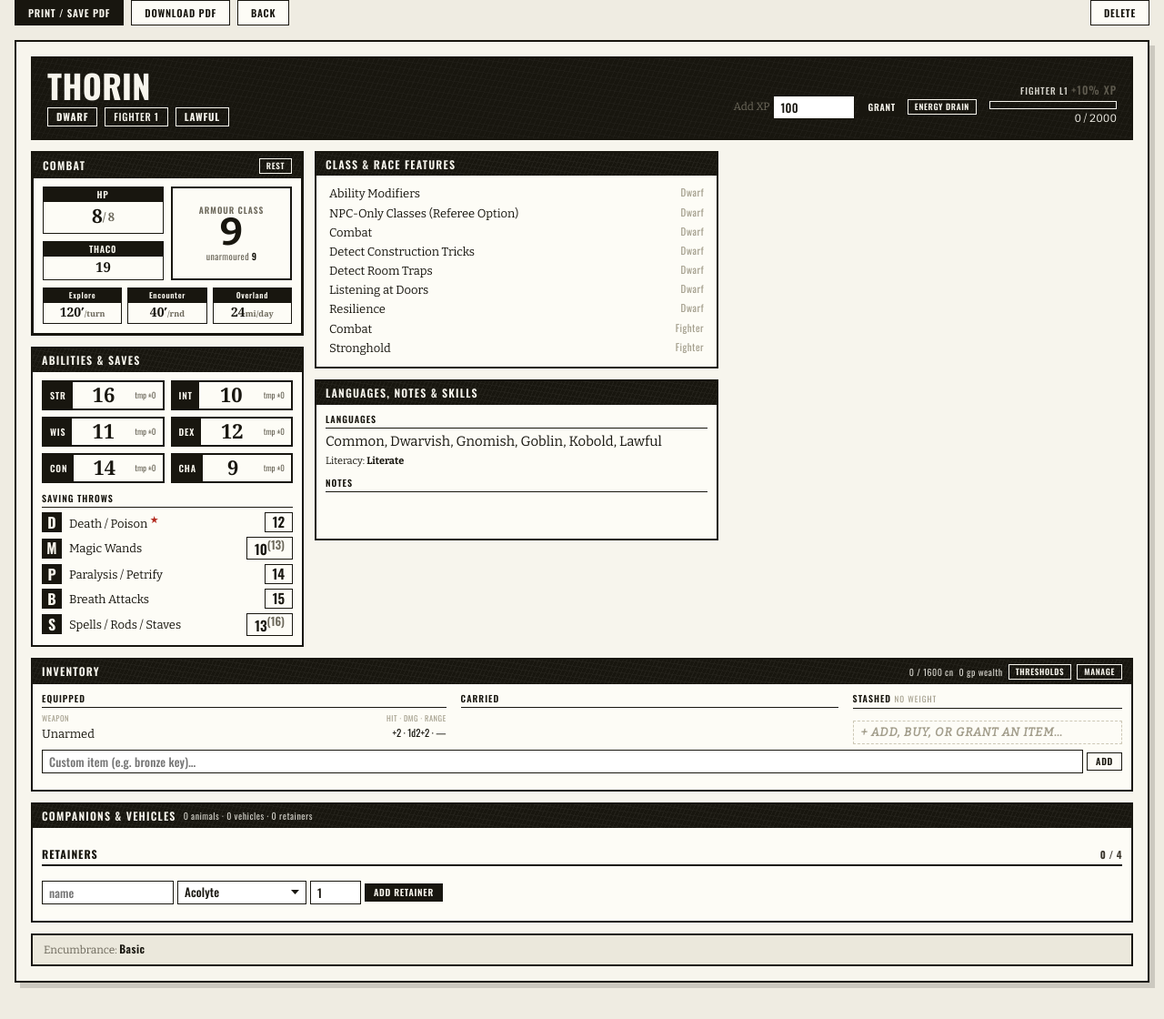
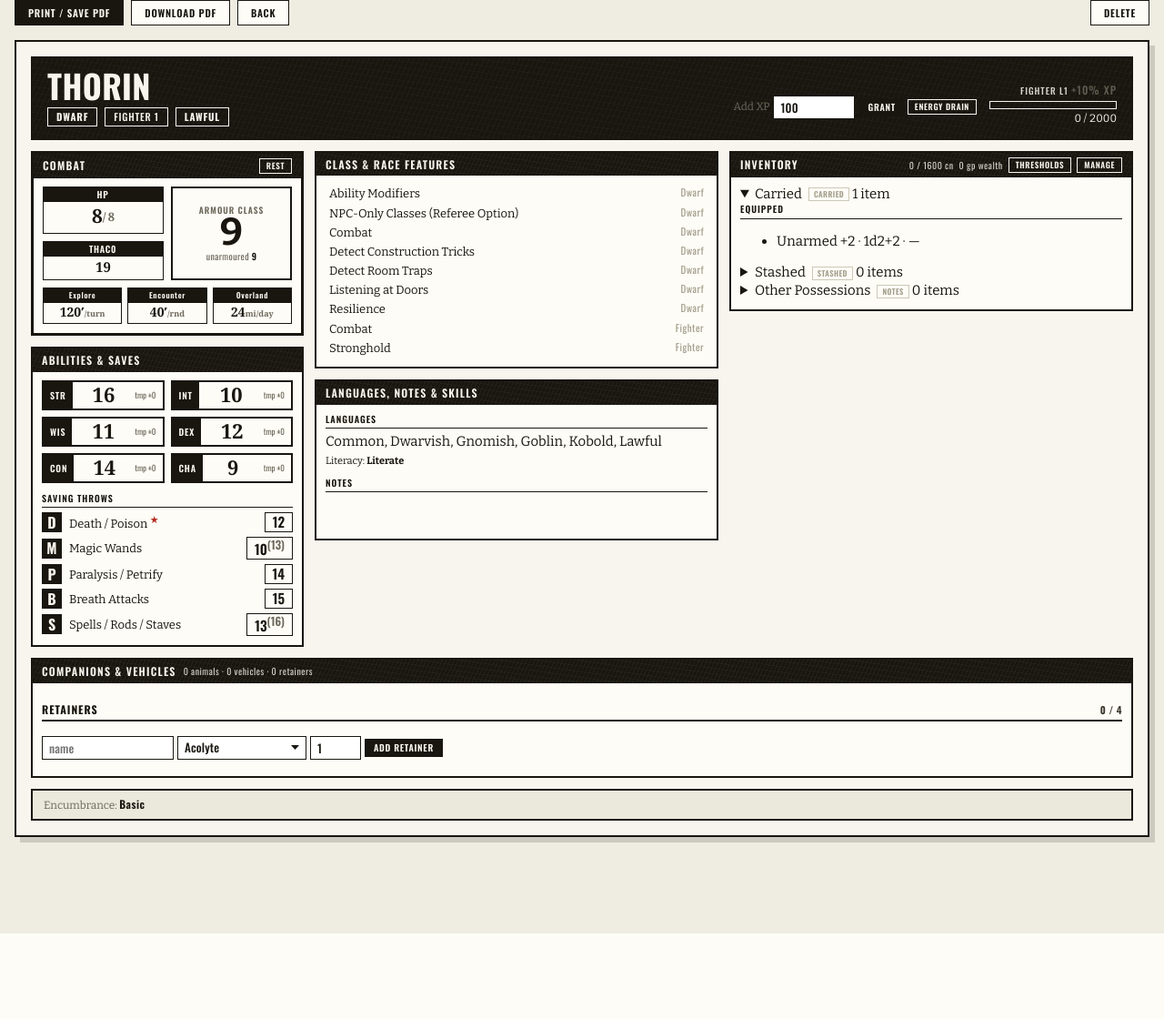
Before and after one commit to PaulWRoberts/aose_character_builder, a FastAPI app: page /character/thorin in a window 1280 px wide. Shown: the part 32-1152 px from the top of the page at 91% size. After the commit the page ends 1058 px from the top, so only its background shows below. Run offline with FastAPI, Linux system fonts and the light colour scheme.

Commit message:
feat(inventory): render all inventories as collapsible panes; inventory to col 3, spells full-width

```diff
--- /dev/null
+++ b/aose/web/templates/_inv_pane.html
@@ -0,0 +1,126 @@
+{# One top-level inventory rendered as a collapsible <details> pane. Triggers
+   only — per-item / per-container modals are rendered in the overlay block of
+   sheet.html. `prefix` is the modal id-prefix for this group's loose rows
+   (e.g. "carried", "animal-<id>"). `src_id` is the group's instance id (empty
+   for person buckets). `open` opens the pane by default. #}
+{% macro inv_pane(group, prefix, src_id, open) %}
+{%- set n_items = group.loose|length + group.equipped_attacks|length
+                  + group.equipped_worn|length + group.equipped_magic|length
+                  + group.containers|length -%}
+<details class="inv-pane"{% if open %} open{% endif %} data-pane-kind="{{ group.kind }}">
+  <summary class="inv-pane-head">
+    <span class="inv-pane-name">{{ group.label }}</span>
+    <span class="tag faint">{{ group.kind }}</span>
+    <span class="inv-pane-summary">
+      {{ n_items }} item{{ '' if n_items == 1 else 's' }}
+      {%- if group.coins %} · {% for c in group.coins %}{{ c.count }}{{ c.denom }}{% if not loop.last %}/{% endif %}{% endfor %}{% endif -%}
+    </span>
+  </summary>
+  <div class="inv-pane-body">
+
+    {% if group.equipped_attacks or group.equipped_worn or group.equipped_magic %}
+    <div class="subhead">Equipped</div>
+    <ul class="inv-list">
+      {% for atk in group.equipped_attacks %}
+      <li{% if atk.manageable_item_id and group.kind == "carried" %} class="clickable" data-modal="modal-item-equipped-{{ atk.manageable_item_id }}"{% endif %}>
+        <span>{{ atk.name }}{% if atk.count > 1 %} ×{{ atk.count }}{% endif %}
+          {% if atk.specialised %}<span class="tag">spec</span>{% endif %}
+          {% if not atk.proficient %}<span class="tag faint">non-prof</span>{% endif %}
+          {% if atk.unloaded %}<span class="tag stamp">Unloaded</span>{% elif atk.loaded_ammo_name %}<span class="tag faint">{{ atk.loaded_ammo_name }}</span>{% endif %}
+          {% if atk.hand == "main" %}<span class="tag faint">primary −2</span>{% elif atk.hand == "off" %}<span class="tag faint">off-hand −4</span>{% endif %}
+        </span>
+        <span class="st">{{ "%+d"|format(atk.to_hit_ascending) }} · {{ atk.damage }} · {% if atk.range_ft %}{{ atk.range_ft[0] }}/{{ atk.range_ft[1] }}/{{ atk.range_ft[2] }}′{% else %}—{% endif %}</span>
+      </li>
+      {% endfor %}
+      {% for e in group.equipped_worn %}
+      <li><span>{{ e.item_name }}</span><span class="st">{{ e.slot | title }}</span></li>
+      {% endfor %}
+      {% for mi in group.equipped_magic %}
+      <li class="clickable" data-modal="modal-magic-{{ mi.instance_id }}">
+        <span>{{ mi.name }} <span class="tag stamp">magic</span></span>
+        <span class="st">{% for chip in mi.modifier_summary %}{{ chip }}{% if not loop.last %}, {% endif %}{% endfor %}</span>
+      </li>
+      {% endfor %}
+    </ul>
+    {% endif %}
+
+    {% if group.loose %}
+    <div class="subhead">Items</div>
+    <ul class="inv-list">
+      {% for row in group.loose %}
+      <li class="clickable" data-modal="modal-item-{{ prefix }}-{{ row.id }}">
+        <span>{{ row.name }}{% if row.count > 1 %} ×{{ row.count }}{% endif %}</span>
+        <span class="q">{% if group.kind == "stashed" %}—{% elif row.weight_cn is defined %}{{ row.weight_cn }} cn{% endif %}</span>
+      </li>
+      {% endfor %}
+    </ul>
+    {% endif %}
+
+    {% if group.kind == "carried" and sheet.ammo %}
+    <div class="subhead">Ammunition</div>
+    <ul class="inv-list">
+      {% for a in sheet.ammo %}
+      <li class="clickable" data-modal="modal-ammo-{{ a.instance_id }}">
+        <span>{{ a.name }}{% if a.magic %}<span class="tag stamp">magic</span>{% endif %}</span>
+        <span class="q">× {{ a.count }}</span>
+      </li>
+      {% endfor %}
+    </ul>
+    {% endif %}
+
+    {% if group.kind == "carried" and sheet.spell_sources %}
+    <div class="subhead">Spell Sources</div>
+    <ul class="inv-list">
+      {% for src in sheet.spell_sources %}
+      <li class="clickable" data-modal="modal-source-{{ src.instance_id }}">
+        <span>{{ src.name }}<span class="tag">{{ src.kind }}</span></span>
+        <span class="q">{% if src.kind == 'scroll' %}1{% endif %} cn</span>
+      </li>
+      {% endfor %}
+    </ul>
+    {% endif %}
+
+    {% for c in group.containers %}
+    <details class="inv-container">
+      <summary>
+        <strong>{{ c.name }}</strong>
+        <span class="capacity-badge{% if c.capacity_cn and c.used_cn >= c.capacity_cn %} capacity-full{% endif %}">{{ c.used_cn }} / {{ c.capacity_cn if c.capacity_cn else "∞" }} cn</span>
+        <span class="inv-container-manage clickable" data-modal="modal-container-{{ c.instance_id }}" title="Manage container">⚙</span>
+      </summary>
+      <ul class="inv-list">
+        {% for row in c.contents %}
+        <li class="clickable" data-modal="modal-item-container-{{ c.instance_id }}-{{ row.id }}">
+          <span><span class="indent">↳</span> {{ row.name }}{% if row.count > 1 %} ×{{ row.count }}{% endif %}</span>
+          <span class="q">{% if row.weight_cn is defined %}{{ row.weight_cn }} cn{% endif %}</span>
+        </li>
+        {% else %}
+        <li class="muted small">empty</li>
+        {% endfor %}
+      </ul>
+    </details>
+    {% endfor %}
+
+    {% if group.coins %}
+    <div class="subhead">Coins</div>
+    <ul class="inv-list">
+      {% for c in group.coins %}
+      <li><span>{{ c.count }} {{ c.denom }}<span class="tag faint">coin</span></span><span class="q">{% if group.kind in ("stashed",) %}—{% else %}{{ c.count }} cn{% endif %}</span></li>
+      {% endfor %}
+    </ul>
+    {% endif %}
+
+    {% if group.treasure_gems or group.treasure_jewellery %}
+    <div class="subhead">Treasure</div>
+    <ul class="inv-list">
+      {% for g in group.treasure_gems %}
+      <li><span>{% if g.label %}{{ g.label }}{% else %}{{ g.value }} gp gem{% endif %} × {{ g.count }}<span class="tag faint">gem · {{ g.stack_value }} gp</span></span><span class="q">{{ g.count }} cn</span></li>
+      {% endfor %}
+      {% for j in group.treasure_jewellery %}
+      <li><span>{% if j.label %}{{ j.label }}{% else %}jewellery{% endif %}<span class="tag faint">jewel · {{ j.effective_value }} gp</span></span><span class="q">10 cn</span></li>
+      {% endfor %}
+    </ul>
+    {% endif %}
+
+  </div>
+</details>
+{% endmacro %}
--- a/aose/web/templates/sheet.html
+++ b/aose/web/templates/sheet.html
@@ -3,7 +3,9 @@
 {% block content %}
 {% from "_inv_row_actions.html" import inv_row_actions with context %}
 {% from "_detail_card.html" import detail_card with context %}
-{% macro item_modal(row, state, id_prefix, url_prefix, load_options=none, attack=none) %}
+{% from "_inv_pane.html" import inv_pane with context %}
+{% from "_move_dest.html" import move_dest_control with context %}
+{% macro item_modal(row, state, id_prefix, url_prefix, load_options=none, attack=none, src_id="") %}
 <div class="overlay modal" id="modal-item-{{ id_prefix }}-{{ row.id }}" role="dialog" aria-label="{{ row.name }}">
   <div class="ov-head"><h3>{{ row.name }}</h3><button class="x" data-close>×</button></div>
   <div class="ov-body">
@@ -31,7 +33,7 @@
       </form>
     </div>
     {% endif %}
-    <div class="row-actions">{{ inv_row_actions(row, url_prefix, state, show_remove=False) }}</div>
+    <div class="row-actions">{{ inv_row_actions(row, url_prefix, state, show_remove=False, src_id=src_id) }}</div>
   </div>
 </div>
 {% endmacro %}
@@ -230,9 +232,83 @@
       </section>
     </div>
 
-    {# ═══ COLUMN 3: SPELLS / MENTAL POWERS / INNATE ═══ #}
+    {# ═══ COLUMN 3: INVENTORY (accordion) ═══ #}
+    <div class="col col-inventory">
+      <section class="group">
+        <div class="bar">Inventory
+          <span class="tools">
+            {% if sheet.carried_weight_cn is not none %}
+            <span class="meta">{{ sheet.carried_weight_cn }} / {{ sheet.max_load }} cn{% if sheet.current_weight_band %} · {{ sheet.current_weight_band }}{% endif %}</span>
+            {% endif %}
+            <span class="meta">{{ sheet.total_wealth_gp }} gp wealth</span>
+            {% if sheet.encumbrance_table %}<button class="btn tool" data-modal="modal-encumbrance">Thresholds</button>{% endif %}
+            <button class="btn tool" data-drawer="drawer-equip">Manage</button>
+          </span>
+        </div>
+        <div class="gbody scroll" style="max-height:560px">
+          <div class="inv-accordion no-print">
+            {% for group in sheet.inventory_groups %}
+            {%- set prefix = group.kind if group.kind in ("carried","stashed") else group.kind ~ "-" ~ group.id -%}
+            {{ inv_pane(group, prefix, group.id or "", group.kind == "carried") }}
+            {% endfor %}
+
+            {# Other Possessions — free-text custom items, with the add form inside #}
+            <details class="inv-pane" data-pane-kind="other">
+              <summary class="inv-pane-head">
+                <span class="inv-pane-name">Other Possessions</span>
+                <span class="tag faint">notes</span>
+                <span class="inv-pane-summary">{{ sheet.other_possessions|length }} item{{ '' if sheet.other_possessions|length == 1 else 's' }}</span>
+              </summary>
+              <div class="inv-pane-body">
+                {% if sheet.other_possessions %}
+                <ul class="inv-list">
+                  {% for item in sheet.other_possessions %}
+                  <li><span>{{ item }}</span>
+                    <form method="post" action="/character/{{ character_id }}/possessions/remove" style="margin:0">
+                      <input type="hidden" name="index" value="{{ loop.index0 }}">
+                      <button type="submit" class="btn link" style="padding:0 2px;margin:0" title="Remove">×</button>
+                    </form>
+                  </li>
+                  {% endfor %}
+                </ul>
+                {% else %}
+                <p class="hint" style="margin:4px 0">No custom items yet.</p>
+                {% endif %}
+                <form method="post" action="/character/{{ character_id }}/possessions/add" class="inline-form" style="padding:6px 0 0;width:100%">
+                  <input type="text" name="text" placeholder="Custom item (e.g. bronze key)…" style="flex:1;min-width:0;font-size:13px">
+                  <button type="submit" class="btn">Add</button>
+                </form>
+              </div>
+            </details>
+          </div>
+
+          {# Print-only flat inventory (browser print of the live sheet) #}
+          <div class="print-only">
+            {% for group in sheet.inventory_groups %}
+            {% if group.loose or group.equipped or group.containers or group.coins %}
+            <h3>{{ group.label }}</h3>
+            <ul>
+              {% for row in group.equipped %}<li>{{ row.name }}{% if row.count > 1 %} ×{{ row.count }}{% endif %} <em>(equipped)</em></li>{% endfor %}
+              {% for row in group.loose %}<li>{{ row.name }}{% if row.count > 1 %} ×{{ row.count }}{% endif %}</li>{% endfor %}
+              {% for c in group.containers %}<li><strong>{{ c.name }}</strong>: {% if c.contents %}{% for row in c.contents %}{{ row.name }}{% if row.count > 1 %} ×{{ row.count }}{% endif %}{% if not loop.last %}, {% endif %}{% endfor %}{% else %}empty{% endif %}</li>{% endfor %}
+              {% for c in group.coins %}<li>{{ c.count }} {{ c.denom }}</li>{% endfor %}
+            </ul>
+            {% endif %}
+            {% endfor %}
+            {% if sheet.other_possessions %}
+            <h3>Other Possessions</h3>
+            <ul>{% for item in sheet.other_possessions %}<li>{{ item }}</li>{% endfor %}</ul>
+            {% endif %}
+          </div>
+        </div>
+      </section>
+    </div>
+
+  </div>
+
+  {# ════════ SPELLS · MENTAL POWERS · INNATE (full width) ════════ #}
   {% if sheet.spellbook or sheet.mental_powers or sheet.innate_abilities %}
-    <div class="col col-spells">
+  <div class="spells-fullwidth">
     {% for block in sheet.spellbook %}
     <section class="group">
       <div class="bar">Spells — {{ block.caster_type|title }}
@@ -341,10 +417,8 @@
   </div>
   {% endif %}
 
-  </div>
-
-  {# ════════ INVENTORY · CURRENCY · TREASURE (full width) ════════ #}
-  <section class="group full">
+  {# OLD INVENTORY SECTION REMOVED — now rendered as col-inventory inside .layout #}
+  {% if false %}<section class="group" style="display:none">
     <div class="bar">Inventory
       <span class="tools">
         {% if sheet.carried_weight_cn is not none %}
@@ -514,7 +588,7 @@
       </div>
 
     </div>
-  </section>
+  </section>{% endif %}
 
   {% include "_companions.html" %}
 
@@ -878,6 +952,15 @@
 {{ item_modal(row, "equipped", "equipped", target_url_prefix, load_options=lo, attack=atk) }}
 {% endfor %}
 
+{# MODALS: loose-item modals for animal / vehicle / retainer inventories #}
+{% for group in sheet.inventory_groups %}{% if group.kind in ("animal","vehicle","retainer") %}
+{% for row in group.loose %}{{ item_modal(row, group.kind, group.kind ~ "-" ~ group.id, target_url_prefix, src_id=group.id) }}{% endfor %}
+{% endif %}{% endfor %}
+{# MODALS: item modals for every container's contents (any location) #}
+{% for group in sheet.inventory_groups %}{% for c in group.containers %}
+{% for row in c.contents %}{{ item_modal(row, "container", "container-" ~ c.instance_id, target_url_prefix, src_id=c.instance_id) }}{% endfor %}
+{% endfor %}{% endfor %}
+
 {# MODALS: per-worn-magic-item (properties + unequip + use-charge) #}
 {% set ench_ids = enchanted_rows | map(attribute='instance_id') | list %}
 {% for mi in sheet.magic_items %}{% if mi.equipped %}
@@ -904,8 +987,8 @@
 </div>
 {% endif %}{% endfor %}
 
-{# MODALS: per-container (live capacity badge + catalog card + stash/unstash) #}
-{% for c in inventory_view.containers %}
+{# MODALS: per-container (capacity badge + catalog card + Move to any location) #}
+{% for group in sheet.inventory_groups %}{% for c in group.containers %}
 <div class="overlay modal" id="modal-container-{{ c.instance_id }}" role="dialog" aria-label="{{ c.name }}">
   <div class="ov-head"><h3>{{ c.name }}</h3><button class="x" data-close>×</button></div>
   <div class="ov-body">
@@ -916,21 +999,14 @@
     </p>
     {% if c.detail %}{{ detail_card(c.detail) }}{% endif %}
     <div class="row-actions">
-      {% if c.state == "carried" %}
-      <form method="post" action="{{ target_url_prefix }}/stash-container" class="inline-form">
-        <input type="hidden" name="instance_id" value="{{ c.instance_id }}">
-        <button type="submit" title="Move container off-person">Stash</button>
+      <form method="post" action="/character/{{ character_id }}/inventory/move-container" class="inline-form move-form">
+        <input type="hidden" name="container_id" value="{{ c.instance_id }}">
+        {{ move_dest_control(sheet.inventory_groups, group.kind, group.id or "", allow_containers=False) }}
       </form>
-      {% else %}
-      <form method="post" action="{{ target_url_prefix }}/unstash-container" class="inline-form">
-        <input type="hidden" name="instance_id" value="{{ c.instance_id }}">
-        <button type="submit">Unstash</button>
-      </form>
-      {% endif %}
     </div>
   </div>
 </div>
-{% endfor %}
+{% endfor %}{% endfor %}
 
 {# MODALS: per-ammo (properties + count adjust) #}
 {% for a in sheet.ammo %}
```
Also changed, not shown: tests/test_web.py (+1 -1 lines). Lines whose indentation alone changed are shown as unchanged.
